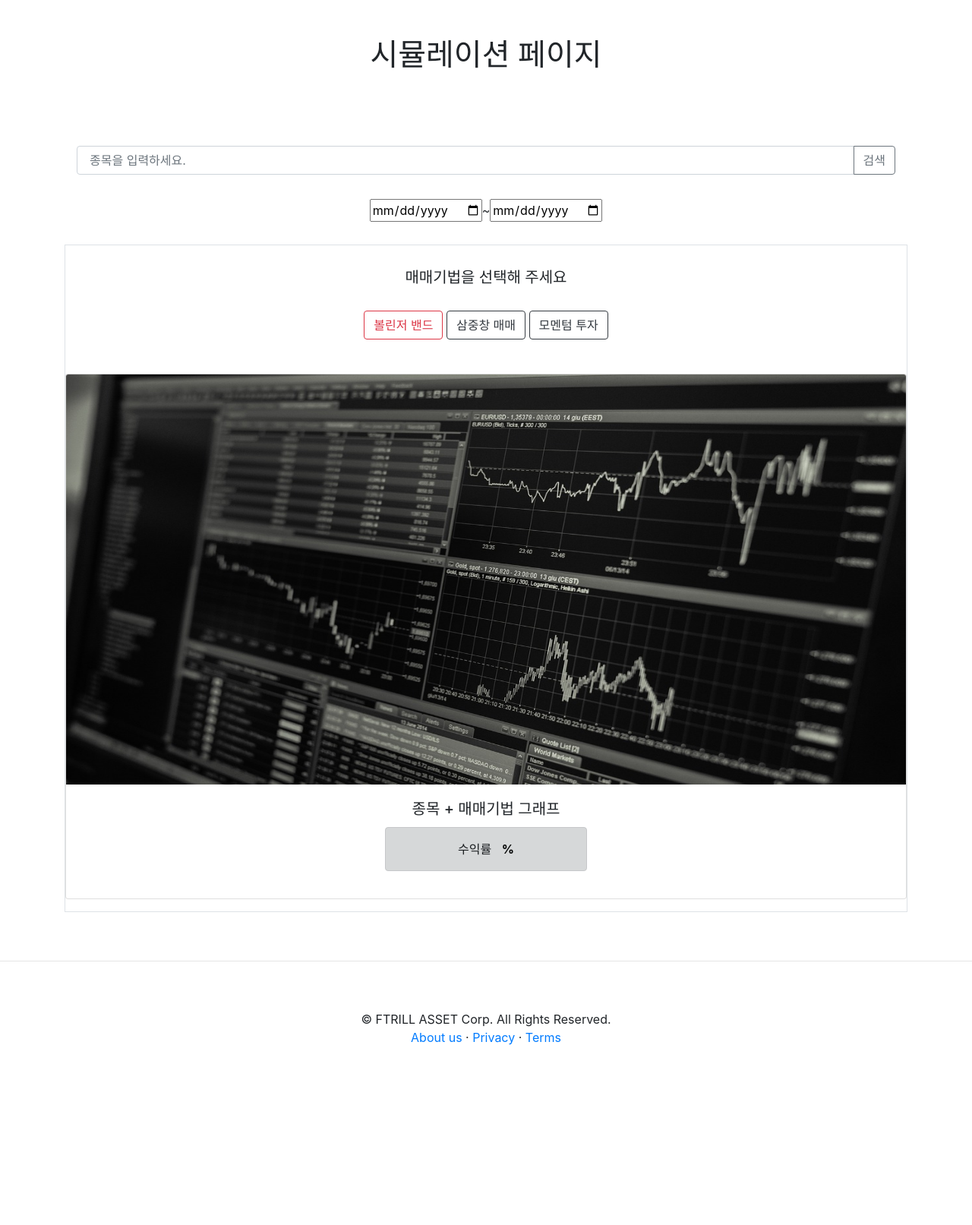
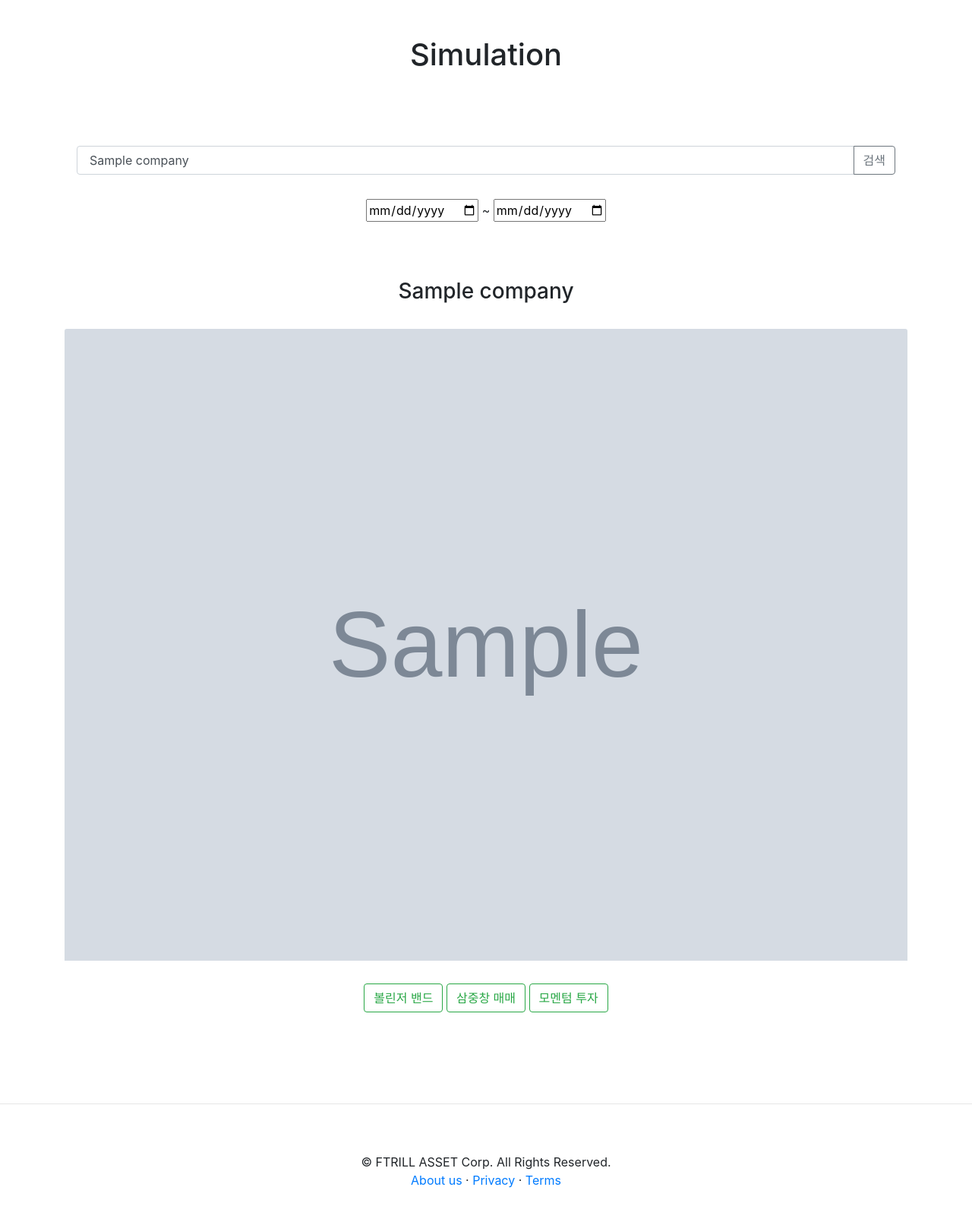
Before and after one commit to joonyeonkimdev/ftrillasset, a Django app: template templates/stock/simulate.html in a window 1280 px wide. Shown: the part 56-1669 px from the top of the page at 76% size. Before the commit the page ends 1432 px from the top, so only its background shows below. Run offline with Django 3.2, Linux system fonts and the light colour scheme; the template is opened without the code that fills it: most values are stand-ins (such as "Sample title", 1, 10 or a date in 2020); grey boxes marked "Sample" are stand-in pictures; parts of the project's set-up code (start-up, migrations or seed data) failed here and were passed over.

Commit message:
종목명-종목코드 변환 함수 추가, 딥러닝 예측 모듈 웹 연동, 시뮬레이션 페이지 추가 230115

```diff
--- a/ftrillasset/views.py
+++ b/ftrillasset/views.py
@@ -21,7 +21,8 @@
    return render(request, 'ftrillasset/home.html')
 
 def wait(request):
-   return render(request, 'ftrillasset/wait.html')
+   context = {'msg':'서버 최신화 중입니다. 잠시만 기다려 주십시오.', 'url':'dbupdate'}
+   return render(request, 'wait.html', context)
 
 def dbupdate(request):
    dbupdater = DBUpdater()
--- a/templates/stock/backtest.html
+++ b/templates/stock/backtest.html
@@ -45,7 +45,7 @@
     </div>
   </div>
   <div class="card mb-3 border-0" style="margin-top: 45px;">
-    <h3>- {{company}} -</h3><br>
+    <h3>{{company}}</h3><br>
     {% if filename %}
       <div id="stock_img_div">
         <img src="/static/stock_img/{{filename}}" class="card-img-top" id="stock_img">
@@ -150,7 +150,7 @@
         headers: {'X-CSRFTOKEN' : '{{ csrf_token }}'},
         data : JSON.stringify(param),
         success : function(data) {
-          html_for_rr = '<div class="alert alert-dark w-25 p-3" role="alert" style="margin-left: auto; margin-right: auto;">' + data.dualmomentum_flag +'</div>'
+          html_for_rr = '<div class="alert alert-dark w-30 p-3" role="alert" style="margin-left: auto; margin-right: auto;"><h4>' + data.dualmomentum_flag +'</h4></div>'
           $("#rr_div").html(html_for_rr)
         },
         error : function(){
@@ -159,6 +159,5 @@
       });
     });
 
-
   </script>
   {% endblock content %}
--- a/templates/stock/simulate.html
+++ b/templates/stock/simulate.html
@@ -3,51 +3,158 @@
 <title>{% block title %}시뮬레이션{% endblock %}</title>
 
 {% block content %}
+<script>
+  function search() {
+    let company_name = document.getElementById("company_name");
+    let start_date = document.getElementById("start_date");
+    let end_date = document.getElementById("end_date");
+
+    if (!company_name.value) {
+      alert("종목 이름을 입력하세요.");
+      company_name.focus();
+    } else if (!start_date.value) {
+      alert("시작일을 선택하세요.");
+      start_date.focus();
+    } else {
+      location.href = "?company=" + company_name.value
+        + "&start_date=" + start_date.value
+        + "&end_date=" + end_date.value;
+    }
+  }
+</script>
+
 <div class="container text-center py-5 ">
-  <h1>시뮬레이션 페이지 </h1>
+  <h1>Simulation</h1>
   <br><br><br>
   <div class="row">
     <div class="col">
       <div class="input-group mb-3 w-auto p-3 " style="width: 1000px; margin-right:0px; padding:0rem;">
-        <input type="text" class="form-control w-75 p-3" placeholder="종목을 입력하세요." id="company_name">
+        <input type="text" class="form-control w-75 p-3" placeholder="종목을 입력하세요." id="company_name" value="{{company}}">
         <div class="input-group-append padding:0rem;">
-          <button class="btn btn-outline-secondary " type="button" id="button-addon2" href="../simulate/">검색</button>
+          <button class="btn btn-outline-secondary " type="button" id="search" onclick="search()">검색</button>
         </div>
       </div>
       <div style="margin-bottom: 30px;">
-        <input type="date" id="start_date">~<input type="date" id="end_date">
+        <input type="date" min="2018-01-01" id="start_date" value="{{start_date}}">
+        ~
+        <input type="date" min="2018-01-01" id="end_date" value="{{end_date}}">
       </div>
     </div>
   </div>
-  <div class="border border-gray width w-auto h-auto" style="width: 1000px; height:270px;">
+  <div class="card mb-3 border-0" style="margin-top: 45px;">
+    <h3>{{company}}</h3><br>
+    {% if filename %}
+      <div id="stock_img_div">
+        <img src="/static/stock_img/{{filename}}" class="card-img-top" id="stock_img">
+      </div>
+    {% endif %}
       <div class="container">
         <div class="row">
           <br><br>
           <div class="col" style="margin-top: 30px;">
-          <h5>매매기법을 선택해 주세요</h5><br>
+            {% if filename %}
               <div>
-            <button type="button" class="btn btn-outline-danger" data-toggle="button" aria-pressed="false" href="#">
+                <button type="button" class="btn btn-outline-success" id="bollingerband">
                   볼린저 밴드
                 </button>
-            <button type="button" class="btn btn-outline-dark" data-toggle="button" aria-pressed="false" href="#">
+                <button type="button" class="btn btn-outline-success" id="triplescreen">
                   삼중창 매매
                 </button>
-            <button type="button" class="btn btn-outline-dark" data-toggle="button" aria-pressed="false" href="#">
+                <button type="button" class="btn btn-outline-success" id="dualmomentum">
                   모멘텀 투자
                 </button>
               </div>
+            {% endif %}
           </div>
         </div>
       </div>
-    <div class="card mb-3" style="margin-top: 45px;">
-      <img src="/static/images/home_carousel1.jpg" style="width: 1106px; height:540px;" class="card-img-top" alt="...">
-      <div class="card-body">
-        <h5 class="card-title">종목 + 매매기법 그래프</h5>
-        <div class="alert alert-dark w-25 p-3" role="alert" style="margin-left: auto; margin-right: auto;">
-          수익률&nbsp;&nbsp;&nbsp;<a href="#" class="alert-link">%</a>
+      <div class="card-body" id="rr_div">
       </div>
   </div>
-    </div>
-  </div>
-  </span>
+
+  <script>
+    let bollingerband = document.getElementById("bollingerband");
+    let triplescreen = document.getElementById("triplescreen");
+    let dualmomentum = document.getElementById("dualmomentum");
+
+    let company_name = document.getElementById("company_name");
+    let start_date = document.getElementById("start_date");
+    let end_date = document.getElementById("end_date");
+
+    bollingerband.addEventListener('click', e => {
+      let param = {
+        'company' : company_name.value,
+        'start_date' : start_date.value,
+        'end_date' : end_date.value,
+        'bollingerband' : 'bollingerband'
+      }
+
+      $.ajax({
+        url : 'bollingerband',
+        type : 'POST',
+        headers: {'X-CSRFTOKEN' : '{{ csrf_token }}'},
+        data : JSON.stringify(param),
+        success : function(data) {
+          html_for_filename1 = '<img src="/static/stock_img/' + data.filename1 + '"' + ' class="card-img-top">'
+          html_for_filename2 = '<br><img src="/static/stock_img/' + data.filename2 + '"' + ' class="card-img-top">'
+          html_for_rr = '<div class="alert alert-dark w-25 p-3" role="alert" style="margin-left: auto; margin-right: auto;">' + '연간 수익률: ' + data.rr + ' %' +'</div>'
+          $("#stock_img_div").html(html_for_filename1)
+          $("#stock_img_div").append(html_for_filename2)
+          $("#rr_div").html(html_for_rr)
+        },
+        error : function(){
+          alert('매매기법 로드에 실패하였습니다, 다시 시도해 주세요.')
+        }
+      });
+    });
+
+    triplescreen.addEventListener('click', e => {
+      let param = {
+        'company' : company_name.value,
+        'start_date' : start_date.value,
+        'end_date' : end_date.value,
+        'triplescreen' : 'triplescreen'
+      }
+
+      $.ajax({
+        url : 'triplescreen',
+        type : 'POST',
+        headers: {'X-CSRFTOKEN' : '{{ csrf_token }}'},
+        data : JSON.stringify(param),
+        success : function(data) {
+          html_for_filename = '<img src="/static/stock_img/' + data.filename + '"' + ' class="card-img-top">'
+          html_for_rr = '<div class="alert alert-dark w-25 p-3" role="alert" style="margin-left: auto; margin-right: auto;">' + '연간 수익률: ' + data.rr + ' %' +'</div>'
+          $("#stock_img_div").html(html_for_filename)
+          $("#rr_div").html(html_for_rr)
+        },
+        error : function(){
+          alert('매매기법 로드에 실패하였습니다, 다시 시도해 주세요.')
+        }
+      });
+    });
+
+    dualmomentum.addEventListener('click', e => {
+      let param = {
+        'company' : company_name.value,
+        'start_date' : start_date.value,
+        'end_date' : end_date.value,
+        'dualmomentum' : 'dualmomentum'
+      }
+
+      $.ajax({
+        url : 'dualmomentum',
+        type : 'POST',
+        headers: {'X-CSRFTOKEN' : '{{ csrf_token }}'},
+        data : JSON.stringify(param),
+        success : function(data) {
+          html_for_rr = '<div class="alert alert-dark w-25 p-3" role="alert" style="margin-left: auto; margin-right: auto;">' + data.dualmomentum_flag +'</div>'
+          $("#rr_div").html(html_for_rr)
+        },
+        error : function(){
+          alert('매매기법 로드에 실패하였습니다, 다시 시도해 주세요.')
+        }
+      });
+    });
+
+  </script>
   {% endblock content %}
--- a/templates/ftrillasset/wait.html
+++ b/templates/wait.html
@@ -10,7 +10,7 @@
 </head>
 <body>
     <div class="container text-center py-5 mt-auto">
-        <h3>서버 최신화 중입니다. 잠시만 기다려 주십시오.</h3>
+        <h3>{{msg}}</h3>
         <div class="spinner-border text-success" role="status">
             <span class="sr-only">Loading...</span>
         </div>
@@ -23,7 +23,7 @@
         crossorigin="anonymous"></script>
 
     <script>
-        location.href = "dbupdate";
+        location.href = "{{url}}";
     </script>
 </body>
 </html>
--- a/utils/falearn/falearn.py
+++ b/utils/falearn/falearn.py
@@ -123,18 +123,18 @@
         sql = f"SELECT MAX(DATE) FROM DAILY_PRICE_TB WHERE CODE = '{code}'"
         cursor.execute(sql)
         rs = cursor.fetchone()
-        last_update = rs[0]
+        last_date = rs[0]
 
         days = 1
         for r in pre_df.itertuples():
-            date = last_update + datetime.timedelta(days=days)
+            date = last_date + datetime.timedelta(days=days)
             date = date.strftime("%Y-%m-%d")
             sql = f"REPLACE INTO DAILY_PRICE_TB (CODE, DATE, CLOSE) VALUES ('{code}', '{date}', {r.CLOSE})"
             cursor.execute(sql)
             days += 1
         conn.commit()
     conn.close()
-    return last_update
+    return last_date
 
 
 def delete_predicted_db(code, last_update):
--- a/utils/tmethod/dualmomentum.py
+++ b/utils/tmethod/dualmomentum.py
@@ -80,4 +80,4 @@
          print(aaa)
          print(f"\nAbasolute momentum ({start_date} ~ {end_date}) : "\
             f"{df['returns'].mean():.2f}%")
-         return list(aaa['code'])
+         return list(aaa['company'])
```
Also changed, not shown: stock/views.py (+25 -16 lines), utils/stockdb/Analyzer.py (+13 -0 lines). Lines whose indentation alone changed are shown as unchanged.
